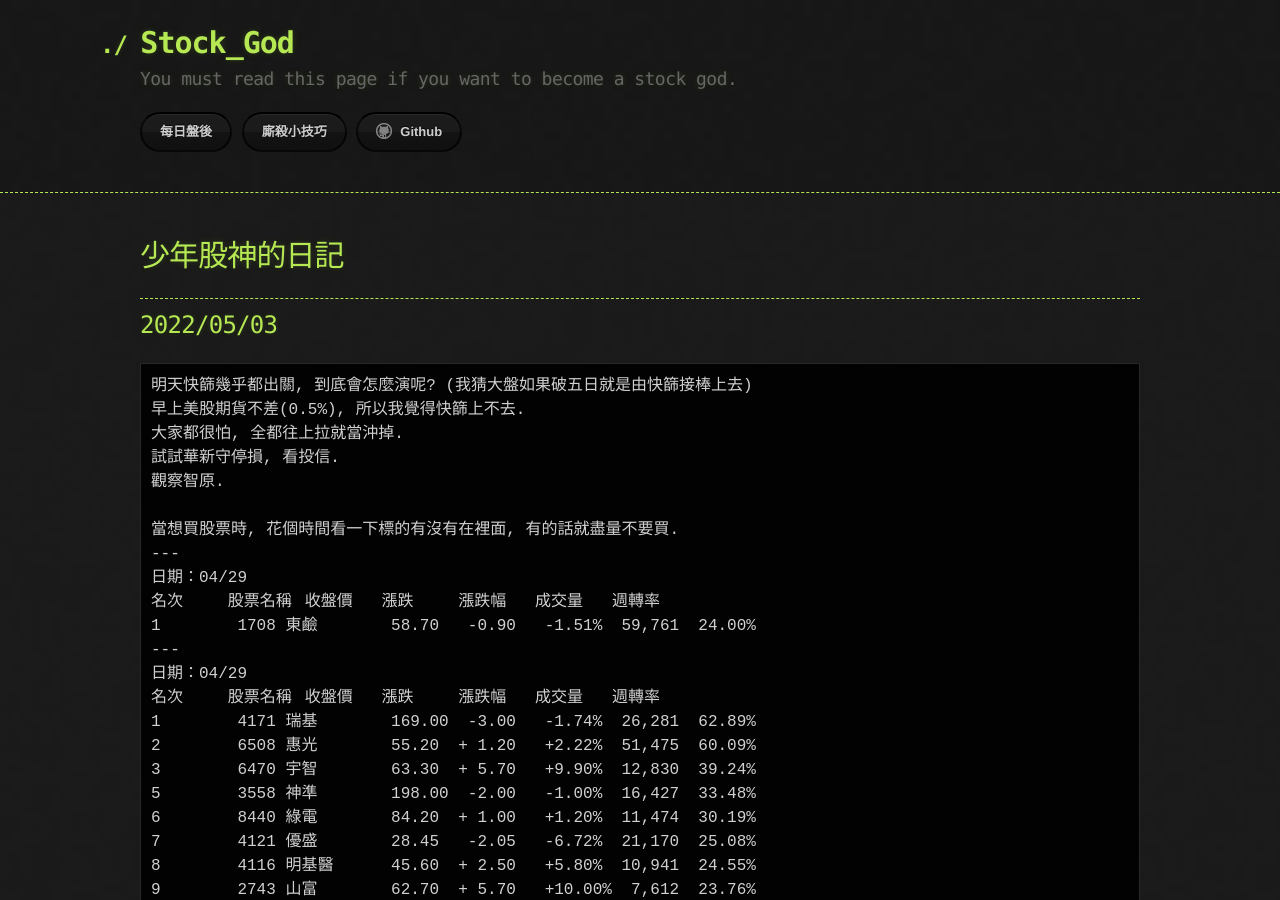
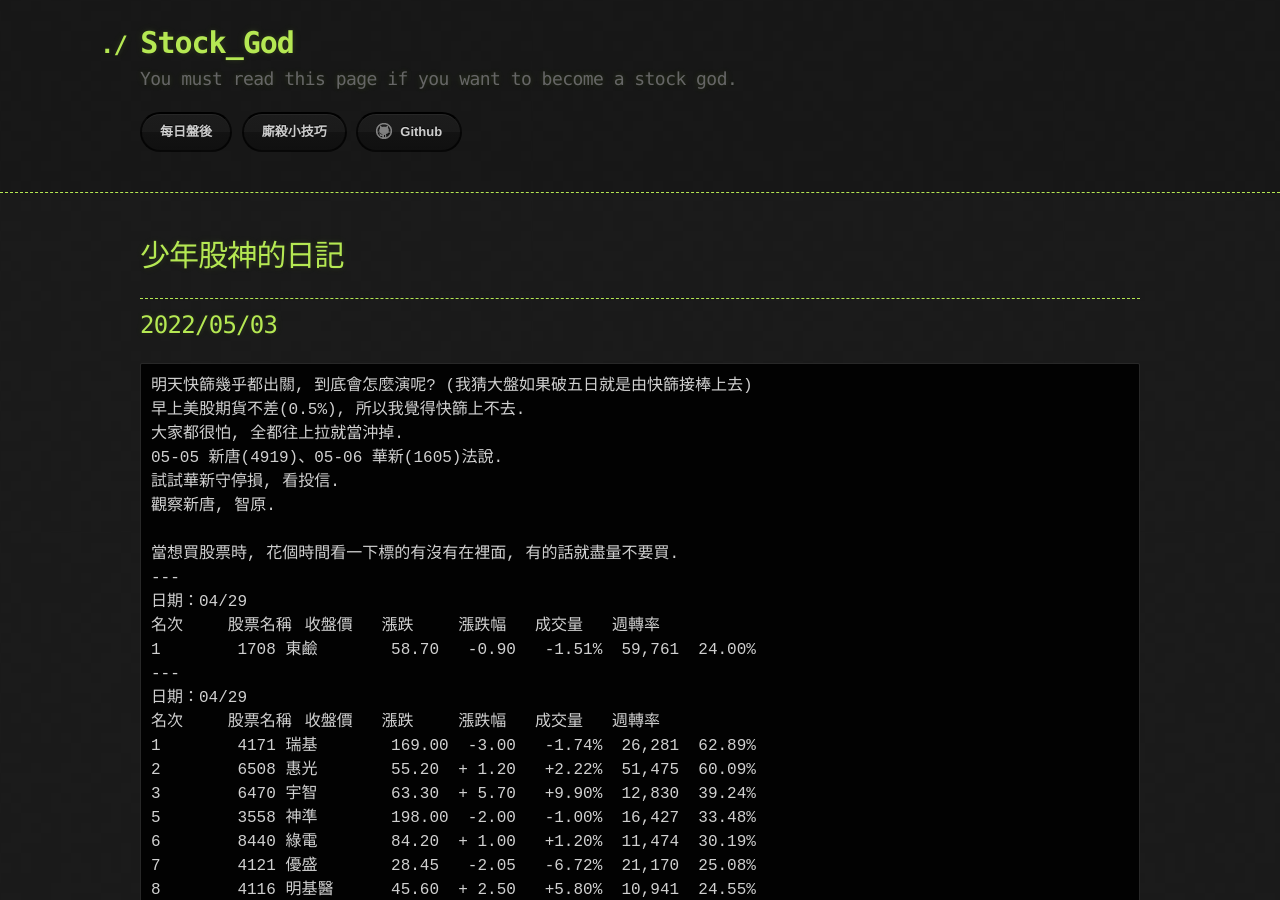
Before and after one commit to lepg5487/Stock_God, a Jekyll site: the page built from index.md, in a window 1280 px wide and 900 px high. Built offline with Jekyll 4.4.1, drawn with Linux system fonts in a browser that asks for light colours; our own code applies the rules of GitHub Pages for plain Markdown files; some of the changed text lies outside the part shown.

Commit message:
Update index.md

```diff
--- a/index.md
+++ b/index.md
@@ -11,8 +11,9 @@ layout: testlayouts
 明天快篩幾乎都出關, 到底會怎麼演呢? (我猜大盤如果破五日就是由快篩接棒上去)
 早上美股期貨不差(0.5%), 所以我覺得快篩上不去.
 大家都很怕, 全都往上拉就當沖掉.
+05-05 新唐(4919)、05-06 華新(1605)法說.
 試試華新守停損, 看投信.
-觀察智原.
+觀察新唐, 智原.
 
 當想買股票時, 花個時間看一下標的有沒有在裡面, 有的話就盡量不要買.
 ---
```
